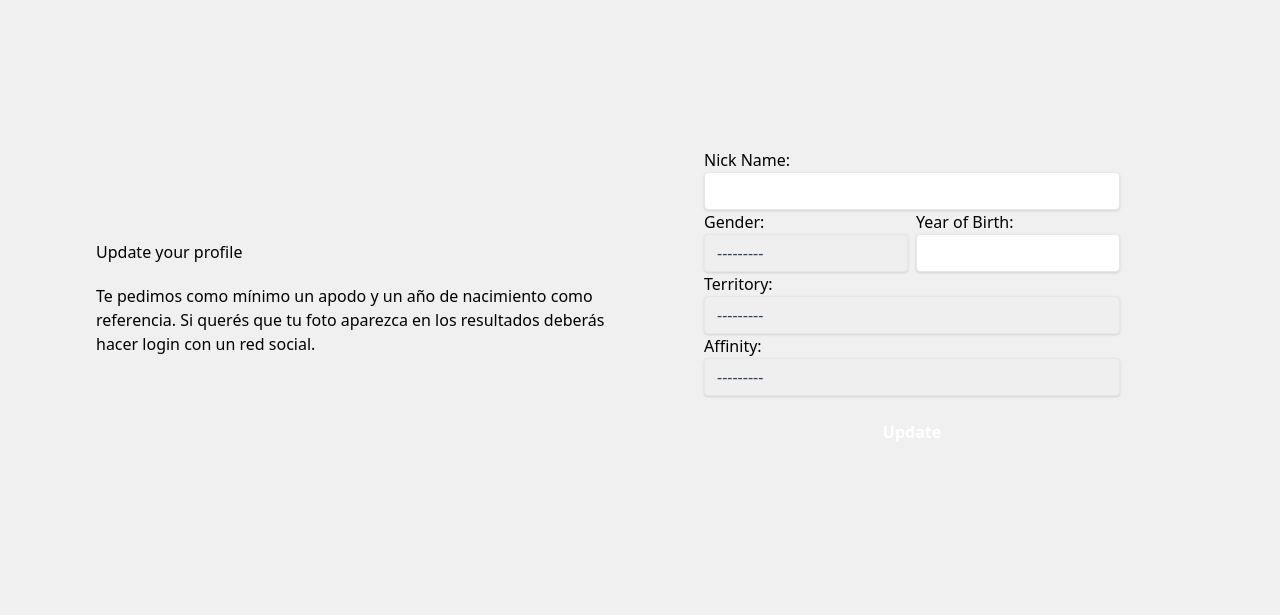
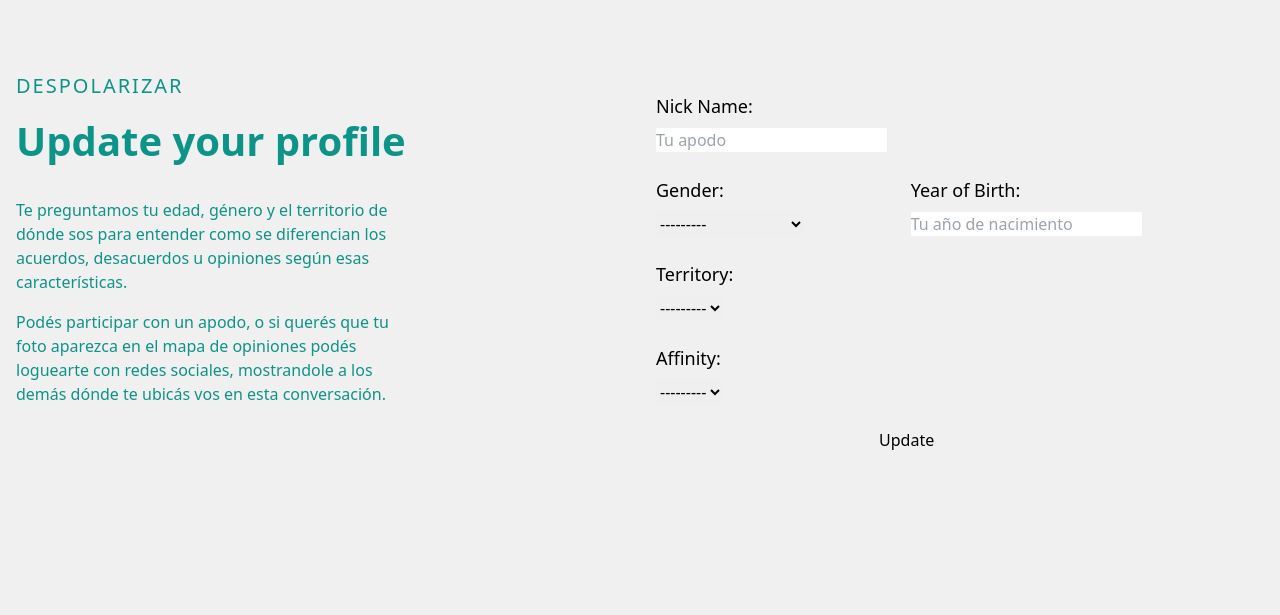
Before and after one commit to participa-lab/participa, a Django app: template polis/templates/pages/participant_update_form.html in a window 1280 px wide. Shown: the part 80-695 px from the top of the page. Run offline with Django 4.2, Linux system fonts and the light colour scheme; the template is opened without the code that fills it: values that come from a table or form of the project are taken from there, others are empty; some libraries are stand-ins or nearby versions.

Commit message:
conversation

```diff
--- a/polis/templates/pages/conversation.html
+++ b/polis/templates/pages/conversation.html
@@ -16,8 +16,8 @@
               </h3>
 
 
-                    <div id="polis-container">
-                    </div>
+                <div id="polis-container" class="rounded-3xl bg-white px-14 py-6 shadow-[6px_6px_14px_rgba(0,0,0,0.05)]">
+                </div>
 
                 <script type="text/javascript">
                     function buildEmbedDiv(dataAttributes) {
--- a/polis/templates/pages/participant_form.html
+++ b/polis/templates/pages/participant_form.html
@@ -33,7 +33,7 @@
             {% csrf_token %}
             <div class="flex flex-col my-5 w-full">
               {% if form.non_field_errors %}
-              <div class="text-red-500 bg-red-100 p-2 rounded">
+              <div class="text-danger-400 mt-1 inline-block font-semibold">
                 {{ form.non_field_errors }}
               </div>
               {% endif %}
--- a/polis/templates/pages/participant_update_form.html
+++ b/polis/templates/pages/participant_update_form.html
@@ -5,82 +5,93 @@
 {% endblock header %}
 
 {% block content %}
-<section x-data="{ showLogin: false }" class="max-w-7xl mx-auto flex-col xl:flex-row flex xl:flex-grow xl:flex-1 p-6 xl:px-24 xl:py-16">
-  <section class="w-full xl:w-1/2 flex flex-col justify-center">
-    <h2 class="page-title">{{_('Update your profile')}}</h2>
-    <p class="mx-auto max-w-3xl py-5">{{ _('Te pedimos como mínimo un apodo y un año de nacimiento como referencia. Si querés que tu foto aparezca en los resultados deberás hacer login con un red social.') }}</p>
-  </section>
-  <section class="w-full xl:w-1/2 flex flex-col justify-center p-16">
+
+
+<main id="content">
+  <section id="conversaciones">
+    <div class="container mx-auto px-6 py-[72px] xl:px-4">
+      <div class="grid grid-cols-1 gap-8 xl:grid-cols-12">
+        <div class="xl:col-span-4">
+          <h2
+            class="mb-4 text-base font-medium uppercase tracking-widest text-teal-600 lg:text-xl"
+          >
+            Despolarizar
+          </h2>
+          <h3
+            class="mb-6 text-[40px] font-semibold leading-tight text-teal-600 xl:mb-8"
+          >
+          {{_('Update your profile')}}
+          </h3>
+          <div class="space-y-4 text-teal-600">
+            <p>Te preguntamos tu edad, género y el territorio de dónde sos para entender como se diferencian los acuerdos, desacuerdos u opiniones según esas características.</p>
+          <p>Podés participar con un apodo, o si querés que tu foto aparezca en el mapa de opiniones podés loguearte con redes sociales, mostrandole a los demás dónde te ubicás vos en esta conversación.</p>
+          </div>
+
+        </div>
+        <div class="xl:col-span-5 xl:col-start-7">
           <form method="post" action="">
             {% csrf_token %}
             <div class="flex flex-col my-5 w-full">
               {% if form.non_field_errors %}
-        <div class="text-red-500 bg-red-100 p-2 rounded">
+              <div class="text-danger-400 mt-1 inline-block font-semibold">
                 {{ form.non_field_errors }}
               </div>
               {% endif %}
-
-        <div class="fieldWrapper">
-          {{ form.nick_name.label_tag }}
-          {% render_field form.nick_name class="shadow appearance-none border rounded w-full py-2 px-3 text-gray-700 leading-tight focus:outline-none focus:shadow-outline" %}
+              <div class="mb-6">
+                <span class="mb-2 block text-lg font-medium">{{ form.nick_name.label_tag }}</span>
+                {% render_field form.nick_name class="parti-input" placeholder="Tu apodo" %}
                 {% if form.nick_name.errors %}
-          <div class="text-red-500 bg-red-100 p-2 rounded">
-            {{ form.nick_name.errors }}
-          </div>
+                <span class="text-danger-400 mt-1 inline-block font-semibold">{{ form.nick_name.errors }}</span>
                 {% endif %}
               </div>
 
               <div class="flex justify-between gap-2">
-          <div class="fieldWrapper w-1/2">
-            {{ form.gender.label_tag }}
-            {% render_field form.gender class="shadow appearance-none border rounded w-full py-2 px-3 text-gray-700 leading-tight focus:outline-none focus:shadow-outline" %}
+                <div class="mb-6 w-1/2">
+                  <span class="mb-2 block text-lg font-medium">{{ form.gender.label_tag }}</span>
+                  {% render_field form.gender class="parti-input" placeholder="Tu género" %}
                   {% if form.gender.errors %}
-            <div class="text-red-500 bg-red-100 p-2 rounded">
-              {{ form.gender.errors }}
-            </div>
+                  <span class="text-danger-400 mt-1 inline-block font-semibold">{{ form.gender.errors }}</span>
                   {% endif %}
                 </div>
 
-          <div class="fieldWrapper w-1/2">
-            {{ form.year_of_birth.label_tag }}
-            {% render_field form.year_of_birth class="shadow appearance-none border rounded w-full py-2 px-3 text-gray-700 leading-tight focus:outline-none focus:shadow-outline" %}
+                <div class="mb-6 w-1/2">
+                  <span class="mb-2 block text-lg font-medium">{{ form.year_of_birth.label_tag }}</span>
+                  {% render_field form.year_of_birth class="parti-input" placeholder="Tu año de nacimiento" %}
                   {% if form.year_of_birth.errors %}
-            <div class="text-red-500 bg-red-100 p-2 rounded">
-              {{ form.year_of_birth.errors }}
-            </div>
+                  <span class="text-danger-400 mt-1 inline-block font-semibold">{{ form.year_of_birth.errors }}</span>
                   {% endif %}
                 </div>
               </div>
 
-        <div class="fieldWrapper">
-          {{ form.territory.label_tag }}
-          {% render_field form.territory class="shadow appearance-none border rounded w-full py-2 px-3 text-gray-700 leading-tight focus:outline-none focus:shadow-outline" %}
+              <div class="mb-6">
+                <span class="mb-2 block text-lg font-medium">{{ form.territory.label_tag }}</span>
+                {% render_field form.territory class="parti-input" placeholder="Tu territorio" %}
                 {% if form.territory.errors %}
-          <div class="text-red-500 bg-red-100 p-2 rounded">
-            {{ form.territory.errors }}
-          </div>
+                <span class="text-danger-400 mt-1 inline-block font-semibold">{{ form.territory.errors }}</span>
                 {% endif %}
               </div>
 
-        <div class="fieldWrapper">
-          {{ form.affinity.label_tag }}
-          {% render_field form.affinity class="shadow appearance-none border rounded w-full py-2 px-3 text-gray-700 leading-tight focus:outline-none focus:shadow-outline" %}
+              <div class="mb-6">
+                <span class="mb-2 block text-lg font-medium">{{ form.affinity.label_tag }}</span>
+                {% render_field form.affinity class="parti-input" placeholder="Tu afinidad" %}
                 {% if form.affinity.errors %}
-          <div class="text-red-500 bg-red-100 p-2 rounded">
-            {{ form.affinity.errors }}
-          </div>
+                <span class="text-danger-400 mt-1 inline-block font-semibold">{{ form.affinity.errors }}</span>
                 {% endif %}
               </div>
 
-        <!-- Buttons -->
-        <div class="flex flex-col items-center justify-between">
-          <input class="bg-naranja hover:bg-orange-700 text-white font-bold py-2 px-4 rounded focus:outline-none focus:shadow-outline mx-auto my-4" type="submit" value="{{_('Update')}}"/>
+
+            <div class="flex items-center justify-around">
+              <input  class="parti-btn" type="submit" name="login" value="{{_('Update')}}"/>
               {% if participant %}
-          <a class="bg-naranja hover:bg-orange-700 text-white font-bold py-2 px-4 rounded focus:outline-none focus:shadow-outline mx-auto my-4" href="{% url 'participant_logout' %}">{{ _('Sign Out') }}</a>
+              <a class="parti-btn" href="{% url 'participant_logout' %}">{{ _('Sign Out') }}</a>
               {% endif %}
             </div>
+          </form>
         </div>
-    </form>
+      </div>
+    </div>
   </section>
-</section>
+</main>
+
+
 {% endblock %}
```
Lines whose indentation alone changed are shown as unchanged.
